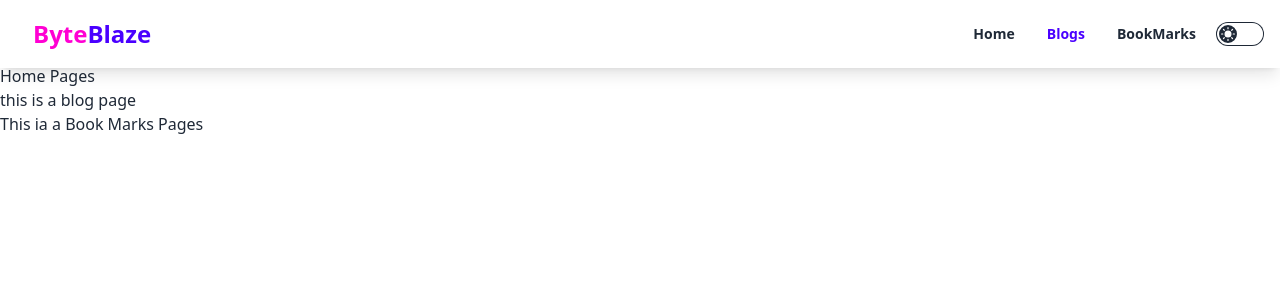
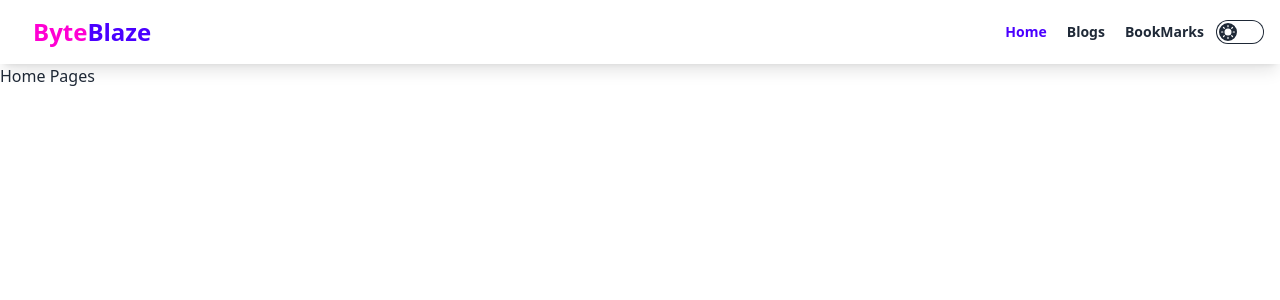
Before and after one commit to devenamulshikder/Byte-Blaze, a React app: page / in a window 1280 px wide. Shown: the top 300 px of the page. Built offline with nearby package versions, Linux system fonts and the light colour scheme; the HTML template or start-up script is replaced by a standard one.

Commit message:
nav bar done

```diff
--- a/src/App.jsx
+++ /dev/null
@@ -1,16 +0,0 @@
-import Blogs from "./Pages/Blogs"
-import BookMarks from "./Pages/BookMarks"
-import Home from "./Pages/Home"
-
-function App() {
-
-  return (
-    <>
-     <Home></Home>
-     <Blogs></Blogs>
-     <BookMarks></BookMarks>
-    </>
-  )
-}
-
-export default App
--- a/src/Pages/Blogs.jsx
+++ b/src/Pages/Blogs.jsx
@@ -1,3 +1,5 @@
+
+
 const Blogs = () => {
   return (
     <div>
--- a/src/Pages/Home.jsx
+++ b/src/Pages/Home.jsx
@@ -1,15 +1,9 @@
-import Nav from "../components/Nav"
-
-
 const Home = () => {
   return (
     <div>
-      <div className="h-16">
-        <Nav></Nav>
-      </div>
       <h1>Home Pages</h1>
     </div>
   );
-}
+};
 
-export default Home
+export default Home;
--- a/src/components/Nav.jsx
+++ b/src/components/Nav.jsx
@@ -1,4 +1,5 @@
 import { useEffect, useState } from "react";
+import { Link, NavLink } from "react-router-dom";
 
 const Nav = () => {
     const [theme, setTheme] = useState('light');
@@ -21,21 +22,21 @@ const Nav = () => {
   return (
     <div className="navbar bg-base-100 shadow-lg px-4 fixed z-10">
       <div className="flex-1">
-        <a className="btn btn-ghost gap-0 text-secondary normal-case font-bold text-2xl">
+        <Link to='/' className="btn btn-ghost gap-0 text-secondary normal-case font-bold text-2xl">
           Byte<span className="text-primary">Blaze</span>
-        </a>
+        </Link>
       </div>
-      <div className="flex-none">
-        <ul className="menu menu-horizontal px-1">
-          <li className="font-bold">
-            <a>Home</a>
-          </li>
-          <li className="font-bold text-primary">
-            <a>Blogs</a>
-          </li>
-          <li className="font-bold">
-            <a>BookMarks</a>
-          </li>
+      <div className="flex-none gap-2">
+        <ul className="menu menu-horizontal px-1 hidden sm:flex items-center gap-5">
+          <NavLink to='/' className={({isActive})=> isActive? 'text-primary font-bold':'font-bold'}>
+            Home
+          </NavLink>
+          <NavLink to='/blogs' className={({isActive})=> isActive? 'text-primary font-bold':'font-bold'}>
+            Blogs
+          </NavLink>
+          <NavLink to='/bookmarks' className={({isActive})=> isActive? 'text-primary font-bold':'font-bold'}>
+            BookMarks
+          </NavLink>
         </ul>
         <label className="cursor-pointer grid place-items-center">
           <input
--- /dev/null
+++ b/src/layouts/MainLayout.jsx
@@ -0,0 +1,19 @@
+import { Outlet } from "react-router-dom";
+// import Blogs from "../Pages/Blogs";
+// import BookMarks from "../Pages/BookMarks";
+// import Home from "../Pages/Home";
+import Nav from "../components/Nav";
+
+const MainLayout = () => {
+  return (
+    <div>
+      <div className="h-16">
+        <Nav></Nav>
+      </div>
+<Outlet></Outlet>
+
+    </div>
+  );
+};
+
+export default MainLayout;
--- a/src/main.jsx
+++ b/src/main.jsx
@@ -1,12 +1,37 @@
 /* eslint-disable no-unused-vars */
 import React from 'react'
 import ReactDOM from 'react-dom/client'
-import App from './App.jsx'
 import './index.css'
+import { RouterProvider, createBrowserRouter } from 'react-router-dom'
+import Blogs from './Pages/Blogs.jsx'
+import BookMarks from './Pages/BookMarks.jsx'
+import MainLayout from './layouts/MainLayout.jsx'
+import Home from './Pages/Home.jsx'
 
+const router = createBrowserRouter([
+  {
+    path: "/",
+    element: <MainLayout></MainLayout>,
+    children: [
+      {
+
+        path:'/',
+        element:<Home></Home>
+      },
+      {
+        path: "/blogs",
+        element: <Blogs></Blogs>,
+      },
+      {
+        path: "/bookmarks",
+        element: <BookMarks></BookMarks>,
+      },
+    ],
+  },
+]);
 
 ReactDOM.createRoot(document.getElementById('root')).render(
   <>
-    <App />
+    <RouterProvider router={router}></RouterProvider>
   </>,
 )
```
